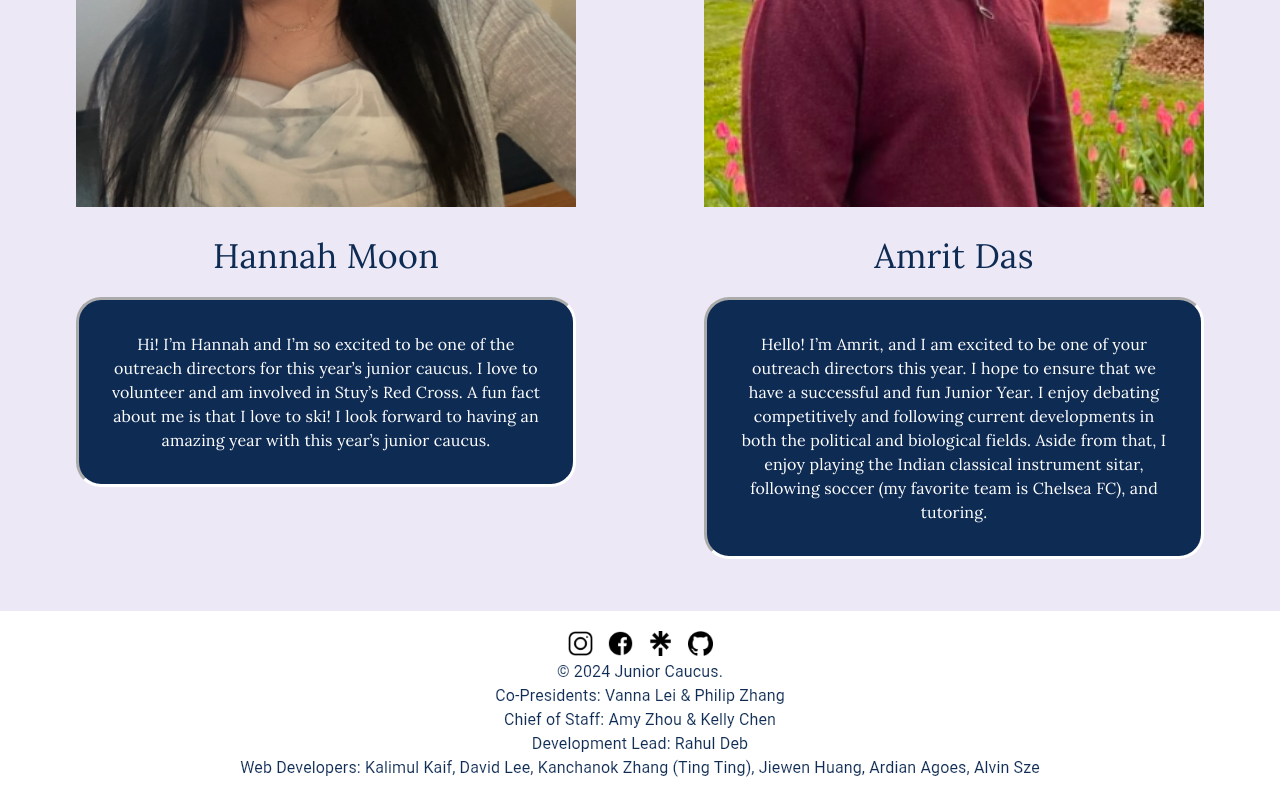
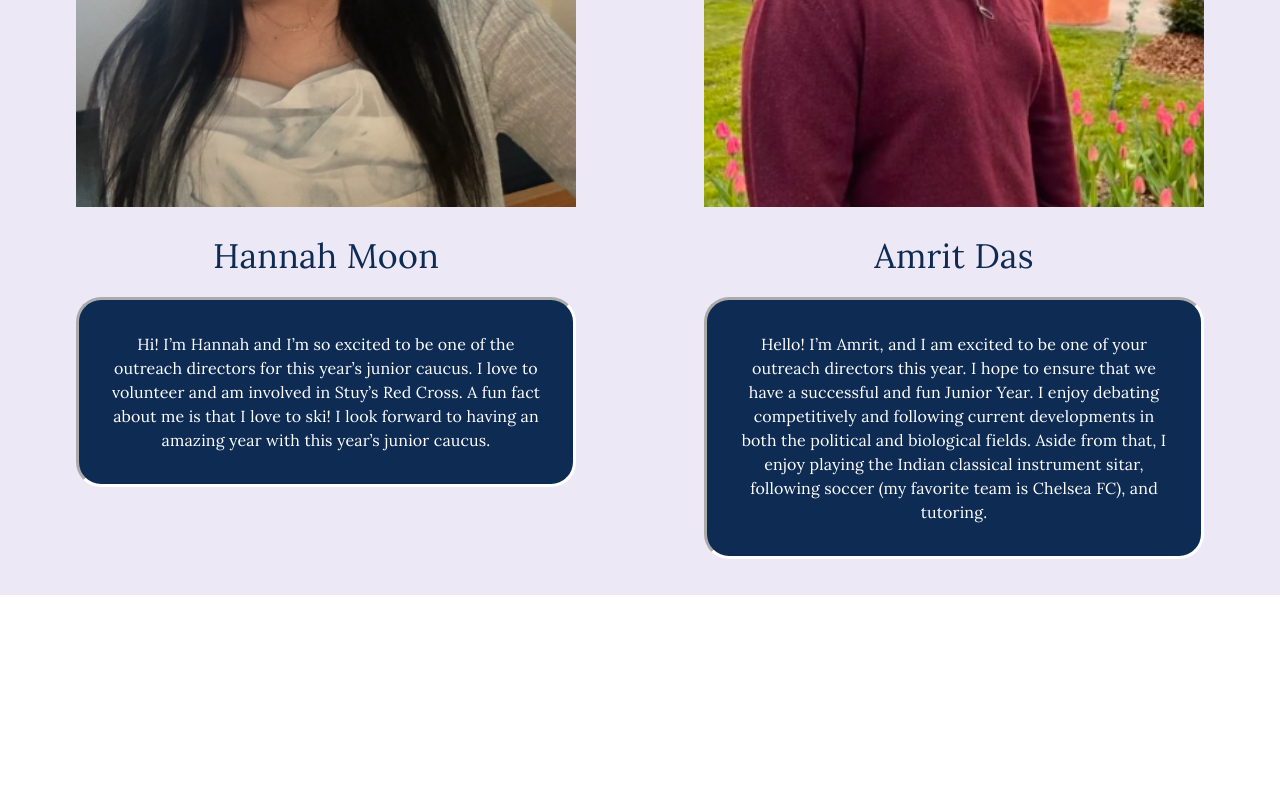
Before and after one commit to Rahuldeb5/junior.stuysu.org, a React (Create React App) app: page /people in a window 1280 px wide. Shown: the part 7109-7909 px from the top of the page. After the commit the page ends 7704 px from the top, so only its background shows below. Built offline with nearby package versions, Linux system fonts and the light colour scheme; a web font is replaced by a local one.

Commit message:
Modified credits

```diff
--- a/src/comps/Contact.css
+++ b/src/comps/Contact.css
@@ -1,32 +1,52 @@
 .footer {
   background-color: white;
-  position: fixed;
+  position: relative;
   bottom: 0;
   left: 0;
   width: 100%;
-  padding: 10px 0; /* Adjust padding as needed */
-  margin: 0; /* Remove any default margin */
-  text-align: center; /* Center the text */
+  padding: 10px 0;
+  margin: 0;
+  text-align: center;
 }
 
 .icons-container {
   display: flex;
-  justify-content: center; /* Center the icons horizontally */
-  align-items: center; /* Center the icons vertically */
-  padding: 0; /* Remove padding */
-  margin: 0; /* Remove margin */
+  justify-content: center;
+  align-items: center;
+  padding: 0;
+  margin: 0;
 }
 
 .icons {
   display: flex;
-  gap: 15px; /* Adjust the gap between icons */
-  padding: 0; /* Remove padding */
-  margin: 0; /* Remove margin */
+  gap: 15px;
+  padding: 0;
+  margin: 0;
 }
 
 .logo-ref img {
   height: 25px;
   width: 25px;
-  margin: 0; /* Remove any margin around images */
-  padding: 0px; /* Reduce padding around images */
+  margin: 0;
+  padding: 0px;
 }
+
+.developer-columns {
+  display: flex;
+  justify-content: center;
+  align-items: center;
+  margin-top: 10px;
+}
+
+.developer-column {
+  text-align: center;
+  padding: 0 20px; /* Adjust the padding for spacing between text and divider */
+}
+
+.divider {
+  width: 1px;
+  background-color: black;
+  height: 5em; /* Explicitly set a height for the divider */
+  z-index: 1;
+  align-self: stretch; /* Ensures the divider takes the full height of the container */
+}
--- a/src/comps/Contact.jsx
+++ b/src/comps/Contact.jsx
@@ -87,10 +87,23 @@ const Contact = () => {
           Rahul Deb{" "}
         </Link>
       </Typography>
+      <br />
       <Typography variant="body1" align="center">
-        Web Developers: Kalimul Kaif, David Lee, Kanchanok Zhang (Ting Ting),
-        Jiewen Huang, Ardian Agoes, Alvin Sze
+        Special thanks to our Junior Caucus IT Team:
       </Typography>
+      <Box className="developer-columns">
+        <Box className="developer-column" align="center">
+          <Typography variant="body1">Kalimul Kaif</Typography>
+          <Typography variant="body1">David Lee</Typography>
+          <Typography variant="body1">Ting Ting Zhang</Typography>
+        </Box>
+        <Box className="divider" />
+        <Box className="developer-column" align="center">
+          <Typography variant="body1">Jiewen Huang</Typography>
+          <Typography variant="body1">Ardian Agoes</Typography>
+          <Typography variant="body1">Alvin Sze</Typography>
+        </Box>
+      </Box>
     </Box>
   );
 };
--- a/src/pages/About.css
+++ b/src/pages/About.css
@@ -110,12 +110,6 @@ body {
   margin-right: 40px;
 }
 
-.footer {
-  background-color: white;
-  text-align: center;
-  position: relative;
-  -webkit-text-stroke: 0.2px white;
-}
 @keyframes typing {
   from {
     width: 0;
--- a/src/pages/About.jsx
+++ b/src/pages/About.jsx
@@ -392,10 +392,6 @@ export default function About() {
           </Box>
         </Box>
       </Box>
-
-      <Box className="footer">
-        <Contact />
-      </Box>
     </Box>
   );
 }
--- a/src/pages/Events.css
+++ /dev/null
@@ -1,5 +0,0 @@
-.navbar {
-  position: relative;
-  width: 100%;
-  z-index: 1;
-}
```
Also changed, not shown: src/pages/Events.jsx (deleted, +0 -13 lines).
